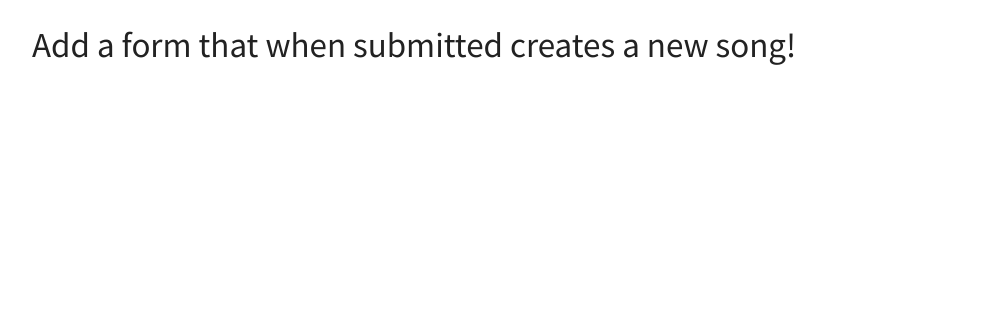
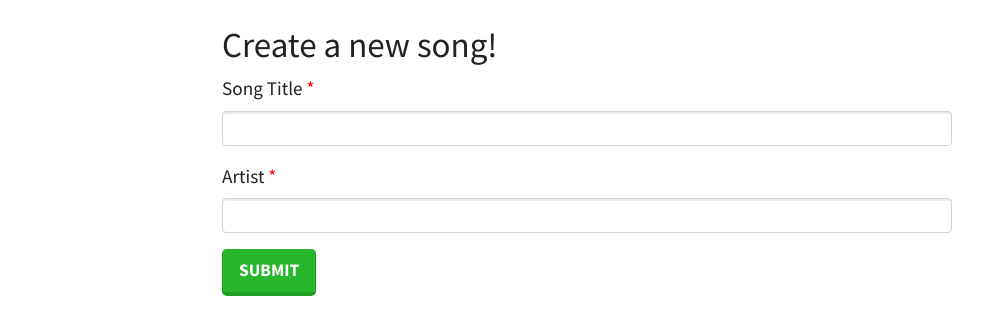
Before and after one commit to andreamartz/sb-25-playlist-db, a Flask app: page /songs/add in a window 1280 px wide. Shown: the part 65-400 px from the top of the page, without its empty margins (53-1036 px from the left). Run offline with Flask 2, Linux system fonts and the light colour scheme; some libraries are stand-ins or nearby versions.

Commit message:
Add template for adding a new song

```diff
--- a/playlist-app/templates/new_song.html
+++ b/playlist-app/templates/new_song.html
@@ -2,6 +2,41 @@
 
 {% block content %}
 
-<h1>Add a form that when submitted creates a new song!</h1>
+<div class="row justify-content-center">
+  <div class="col-md-8">
+    <h1>Create a new song!</h1>
+
+    {% for msg in get_flashed_messages() %}
+    <div>{{ msg }}</div>
+    {% endfor %}
+
+
+    <form method="POST">
+      {{ form.hidden_tag() }}
+      <!--add type=hidden form fields -->
+
+      <div class="form-group">
+        {% for field in form
+          if field.widget.input_type != 'hidden' %}
+
+        <p>
+          {{ field.label }}
+          {% if field.flags.required %}
+          <span class="required">*</span>
+          {% endif %}
+          {{ field(class_="form-control") }}
+
+          {% for error in field.errors %}
+          <span class="form-text text-danger">{{ error }}</span>
+          {% endfor %}
+        </p>
+
+        {% endfor %}
+      </div>
+
+      <button class="btn btn-lg btn-success" type="submit">Submit</button>
+    </form>
+  </div>
+</div>
 
 {% endblock %}
```
